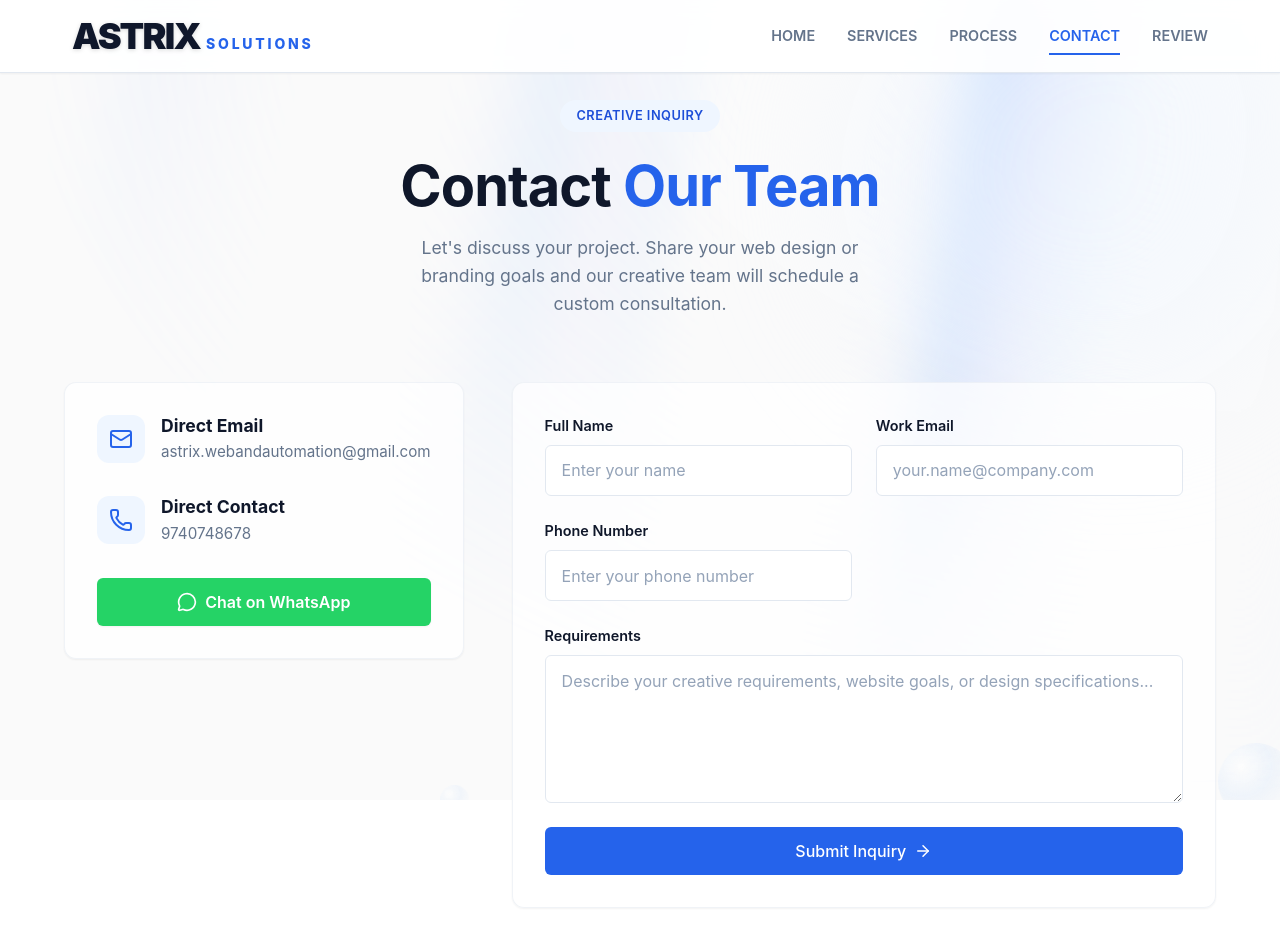
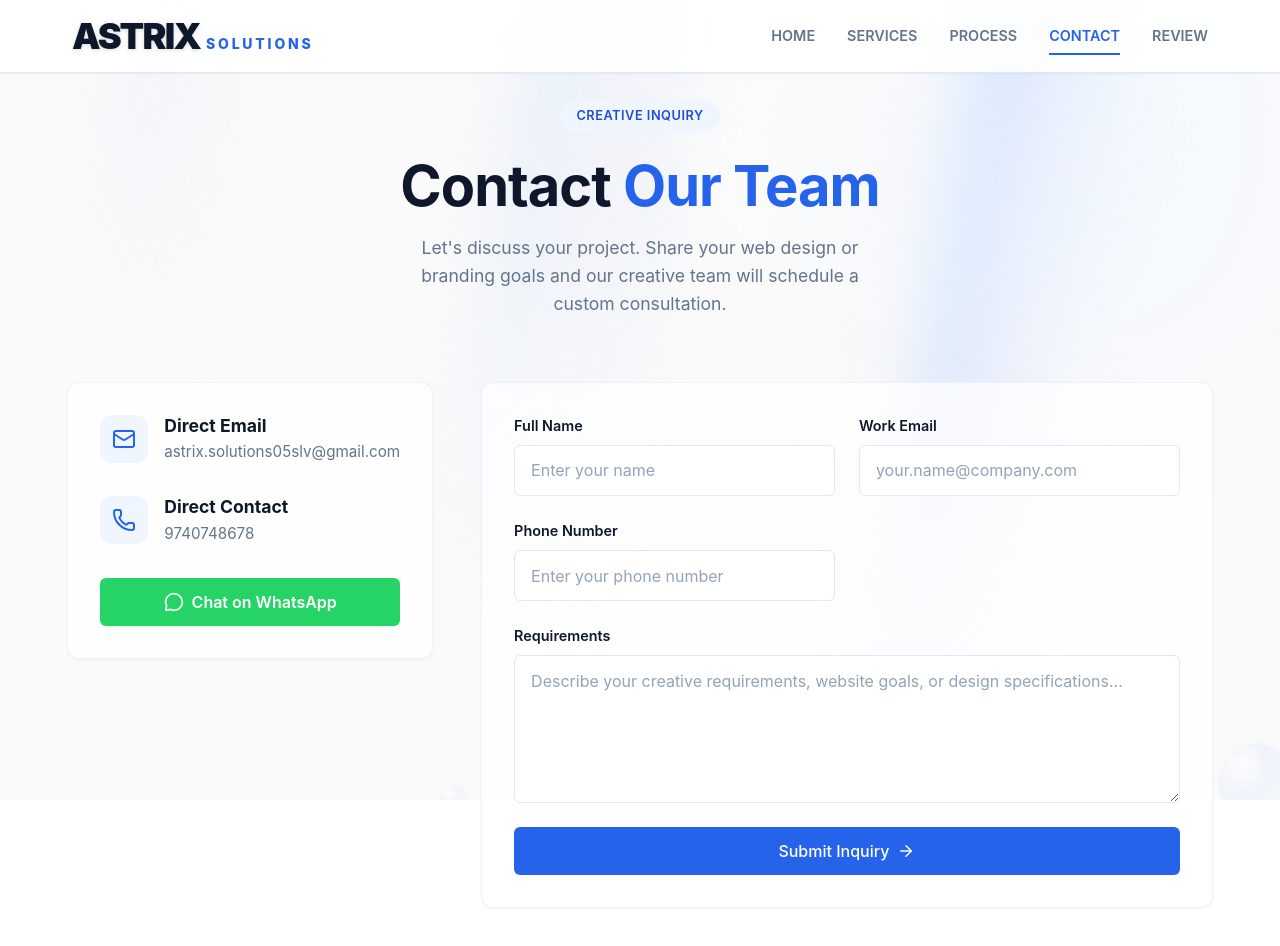
Before and after one commit to lokesh05slv-del/ASTRIX, a React (Vite) app: page /contact in a window 1280 px wide. Shown: the top 946 px of the page. Built offline with nearby package versions, Linux system fonts and the light colour scheme; no server answers.

Commit message:
Add Google Search Console verification

```diff
--- a/src/pages/Contact.jsx
+++ b/src/pages/Contact.jsx
@@ -47,7 +47,7 @@ export default function Contact() {
                 </div>
                 <div>
                   <h3>Direct Email</h3>
-                  <p><a href="mailto:astrix.webandautomation@gmail.com" className="contact-link">astrix.webandautomation@gmail.com</a></p>
+                  <p><a href="mailto:astrix.solutions05slv@gmail.com" className="contact-link">astrix.solutions05slv@gmail.com</a></p>
                 </div>
               </div>
               <div className="info-item">
```
Also changed, not shown: public/qrcode.png (added).
